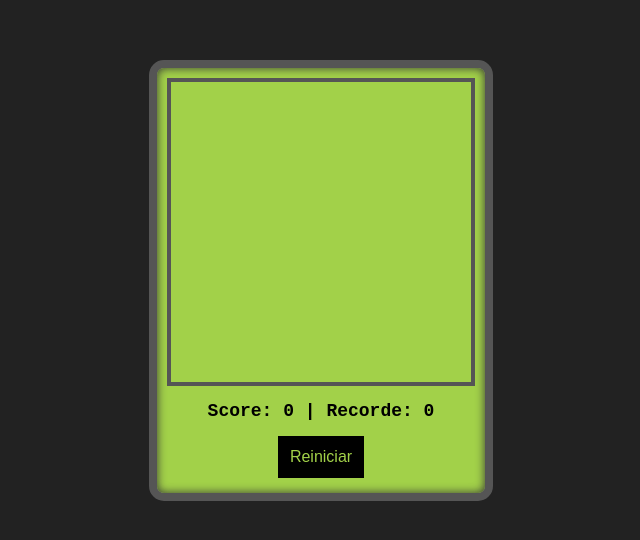
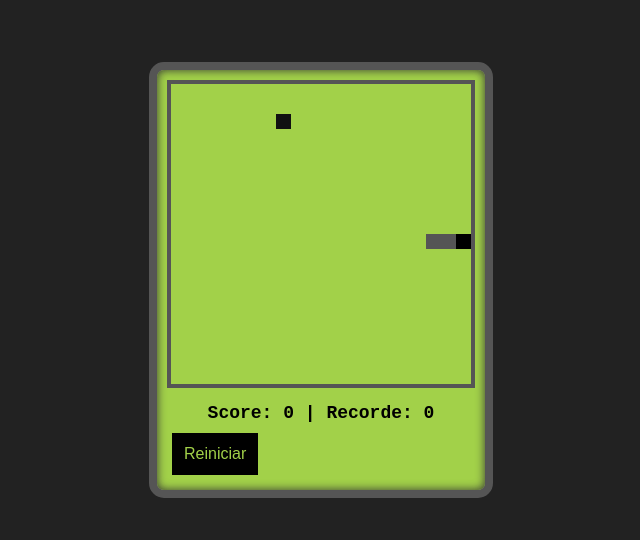
Before and after one commit to WendellCyberPulse/jogo-cobrinha, a plain HTML site: page index.html in a window 1280 px wide. Shown: the part 120-660 px from the top of the page, without its empty margins (319-959 px from the left). Drawn offline with Linux system fonts and the light colour scheme; files that its build step writes are made by us from their sources.

Commit message:
Update index.html

```diff
--- a/index.html
+++ b/index.html
@@ -4,7 +4,7 @@
     <meta charset="UTF-8">
     <meta name="viewport" content="width=device-width, initial-scale=1.0">
     <title>Snake Nokia</title>
-    <link rel="stylesheet" type="text/css" href="style.css">
+    <link rel="stylesheet" type="text/css" href="./style/style.css">
 </head>
 <body>
     <div class="nokia-screen">
@@ -23,6 +23,6 @@
         </div>
     </div>
 
-    <script src="script.js"></script>
+    <script src="./script/script.js"></script>
 </body>
 </html>
```
